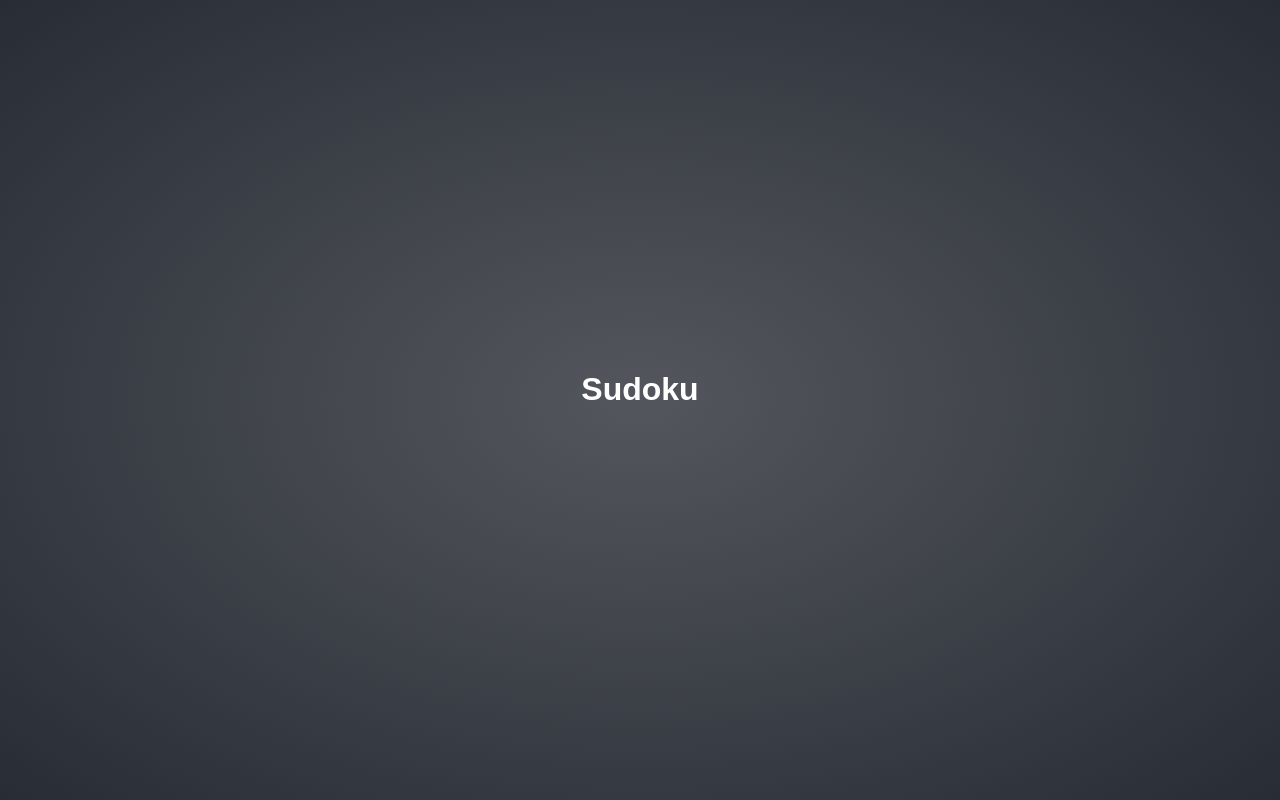
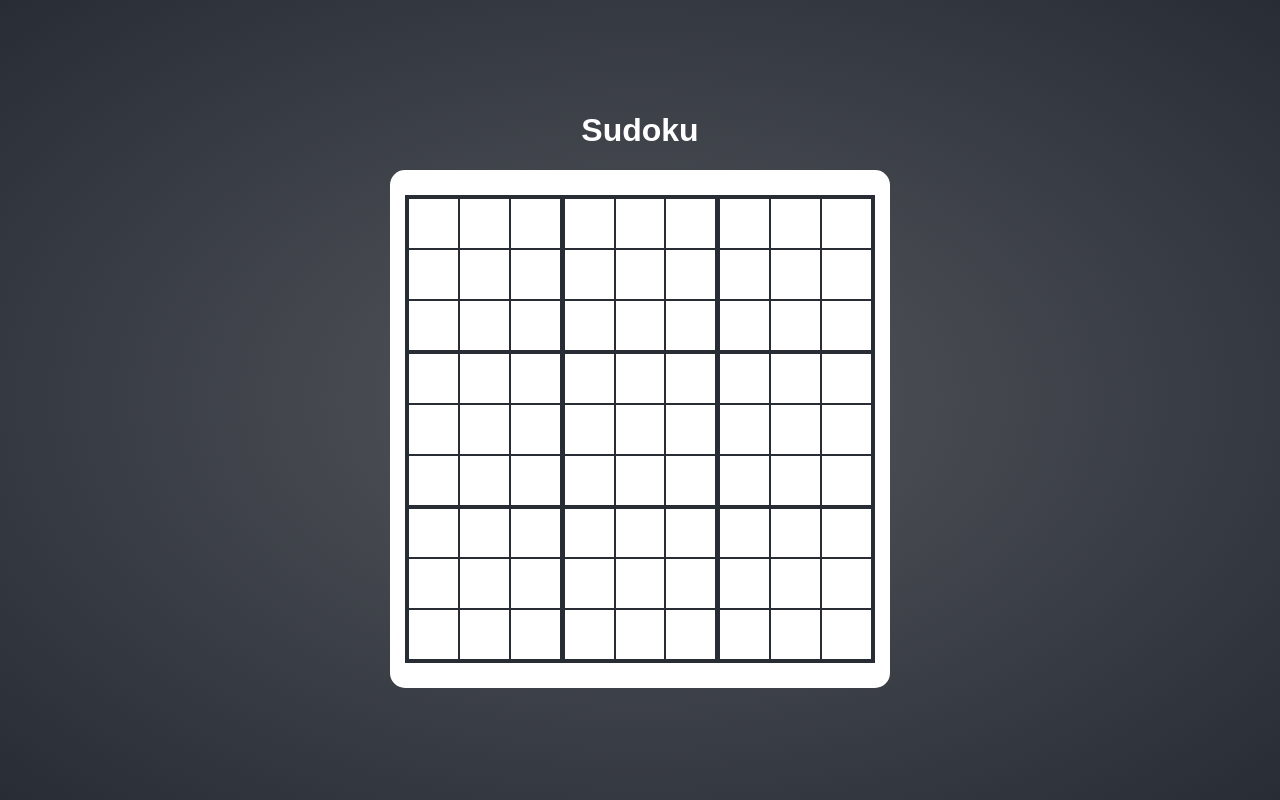
Before and after one commit to mbudzanowska/react-sudoku, a React (Create React App) app: page / in a window 1280 px wide. Built offline with nearby package versions, Linux system fonts and the light colour scheme.

Commit message:
fix typo 'black' add grid component with styles add card component with styles add block component with styles

```diff
--- /dev/null
+++ b/src/components/grid/block/index.tsx
@@ -0,0 +1,14 @@
+import { FC } from 'react'
+
+import { Container } from './styles'
+
+interface IProps {
+  colIndex: number
+  rowIndex: number
+}
+
+const Block: FC<IProps> = ({ colIndex, rowIndex }) => {
+  return <Container data-cy={`block-${rowIndex}-${colIndex}`}></Container>
+}
+
+export default Block
--- /dev/null
+++ b/src/components/grid/block/styles/index.ts
@@ -0,0 +1,27 @@
+import styled, { css } from 'styled-components'
+export const Container = styled.div`
+  ${({ theme }) => css`
+    align-items: center;
+    background-color: ${theme.colors.white};
+    border: solid 1px ${theme.colors.black};
+    cursor: pointer;
+    flex-grow: 1;
+    flex-shrink: 0;
+    flex-basis: 0;
+    font-weight: bold;
+    height: auto;
+    justify-content: center;
+    transistion: ${theme.transistion};
+    user-select: none;
+
+    &:before {
+      padding-top: 100%;
+      content: '';
+      float: left;
+    }
+
+    &:hover {
+      background-color: ${theme.colors.lightBlue};
+    }
+  `}
+`
--- /dev/null
+++ b/src/components/grid/index.tsx
@@ -0,0 +1,24 @@
+import { FC, Children } from 'react'
+
+import Block from './block'
+import { Container, Row } from './styles'
+
+const Grid: FC = () => {
+  return (
+    <Container data-cy="grid-container">
+      {Children.toArray(
+        [...Array(9)].map((_, rowIndex) => (
+          <Row data-cy="grid-row-container">
+            {Children.toArray(
+              [...Array(9)].map((_, colIndex) => (
+                <Block colIndex={colIndex} rowIndex={rowIndex} />
+              ))
+            )}
+          </Row>
+        ))
+      )}
+    </Container>
+  )
+}
+
+export default Grid
--- /dev/null
+++ b/src/components/grid/styles/index.ts
@@ -0,0 +1,45 @@
+import styled, { css } from 'styled-components'
+
+export const Container = styled.div`
+  display: flex;
+  flex-direction: column;
+  margin: 10px 0;
+`
+
+export const Row = styled.div`
+  ${({ theme }) => css`
+    display: flex;
+    flex-flow: row;
+
+    &:nth-child(1) {
+      div {
+        border-top: solid 4px ${theme.colors.black};
+      }
+    }
+
+    &:nth-child(3),
+    &:nth-child(6) {
+      div {
+        border-bottom: solid 3px ${theme.colors.black};
+      }
+    }
+
+    &:nth-child(9) {
+      div {
+        border-bottom: solid 4px ${theme.colors.black};
+      }
+    }
+
+    div {
+      &:nth-child(1) {
+        border-left: solid 4px ${theme.colors.black};
+      }
+
+      &:nth-child(3),
+      &:nth-child(6),
+      &:nth-child(9) {
+        border-right: solid 4px ${theme.colors.black};
+      }
+    }
+  `}
+`
--- a/src/components/index.ts
+++ b/src/components/index.ts
@@ -1 +1,2 @@
+export { default as Grid } from './grid'
 export * from './styles'
--- /dev/null
+++ b/src/components/styles/card/index.ts
@@ -0,0 +1,13 @@
+import styled, { css } from 'styled-components'
+
+export const Card = styled.div`
+  ${({ theme }) => css`
+    background-color: ${theme.colors.white};
+    border-radius: 15px;
+    display: flex;
+    flex: 1;
+    flex-direction: column;
+    max-height: fit-content;
+    padding: 15px;
+  `}
+`
--- a/src/components/styles/index.ts
+++ b/src/components/styles/index.ts
@@ -1,2 +1,3 @@
+export * from './card'
 export * from './content'
 export * from './title'
--- a/src/index.tsx
+++ b/src/index.tsx
@@ -2,7 +2,7 @@
 import ReactDOM from 'react-dom'
 import { ThemeProvider } from 'styled-components'
 
-import { Content, Title } from './components'
+import { Card, Content, Grid, Title } from './components'
 import { unregister } from './core'
 import { GlobalStyles, theme } from './styles'
 
@@ -12,6 +12,9 @@
       <GlobalStyles />
       <Content data-cy="content">
         <Title data-cy="title">Sudoku</Title>
+        <Card data-cy="card">
+          <Grid></Grid>
+        </Card>
       </Content>
     </ThemeProvider>
   </React.StrictMode>,
--- a/src/styles/global.ts
+++ b/src/styles/global.ts
@@ -13,7 +13,7 @@
 
         #root {
           background: ${theme.colors.background};
-          color: ${theme.colors.balck};
+          color: ${theme.colors.black};
           display: flex;
           font-family: sans-serif;
           height: 100%;
--- a/src/styles/theme.ts
+++ b/src/styles/theme.ts
@@ -1,7 +1,7 @@
 export default {
   colors: {
     background: 'radial-gradient(#282c34cc, #282c34)',
-    balck: '#282c34',
+    black: '#282c34',
     blue: '#a0e9fd',
     lightBlue: '#caf3fe',
     white: 'white',
```
